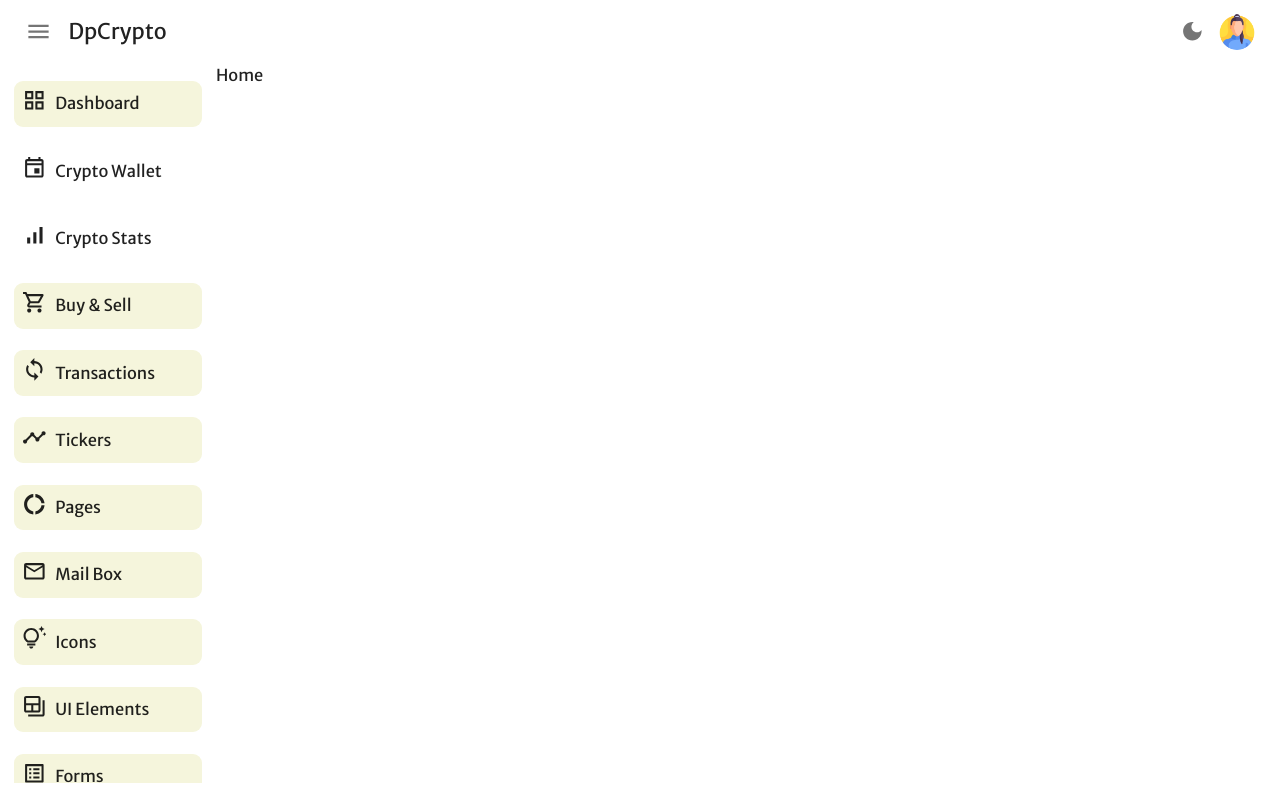
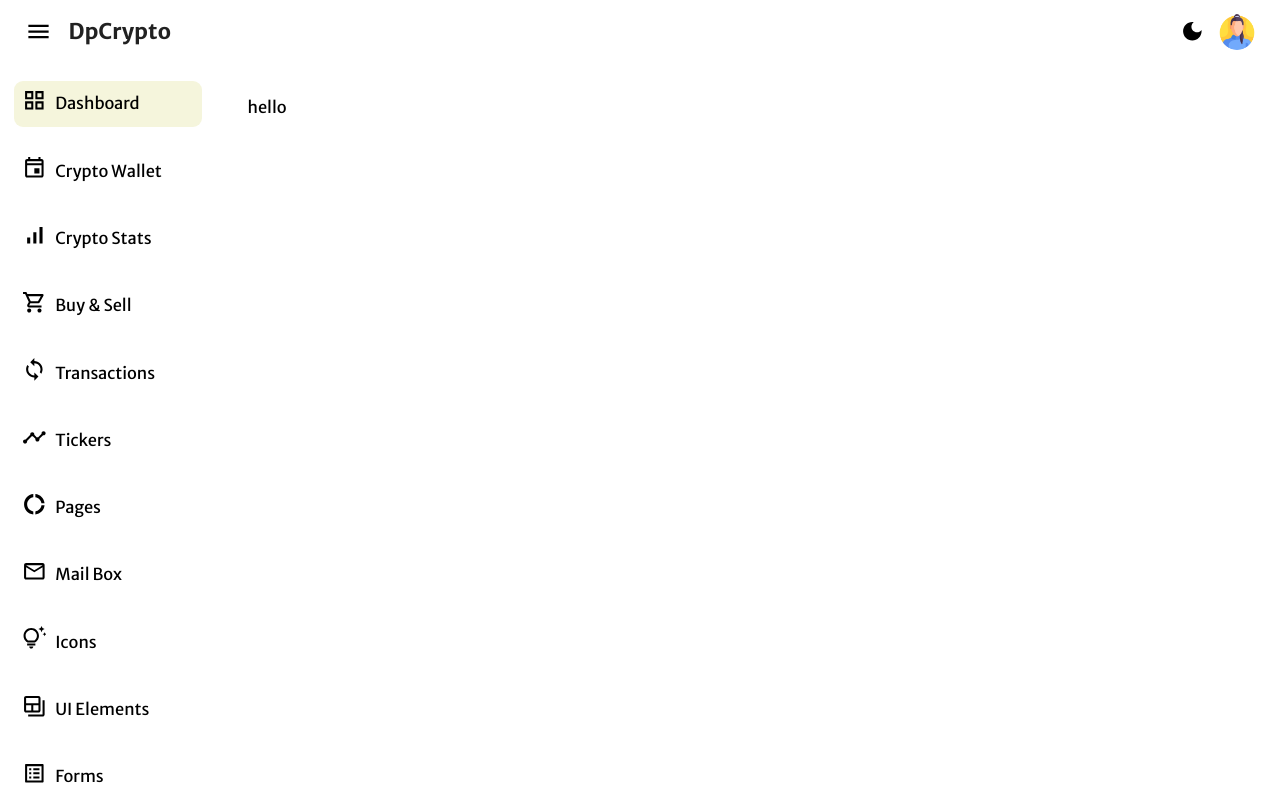
Before and after one commit to Shukura2/dp-crypto, a Next.js app: page / in a window 1280 px wide. Both pictures are taken after a click on the button 1192 px from the left and 31 px from the top of the page. Built offline with nearby package versions, Linux system fonts and the light colour scheme.

Commit message:
Modify navbar

```diff
--- a/app/globals.css
+++ b/app/globals.css
@@ -1,3 +1,5 @@
+@import url('https://fonts.googleapis.com/css2?family=Merriweather+Sans:wght@300;400;500;600;700;800&display=swap');
+
 html {
   height: 100%;
 }
@@ -10,6 +12,7 @@ html {
 }
 body{
   font-size: 16px;
+  font-family: 'Merriweather Sans', sans-serif;
   font-weight: 400;
   line-height: 1.5;
   zoom: 90%;
--- a/app/layout.tsx
+++ b/app/layout.tsx
@@ -23,7 +23,14 @@ export default function RootLayout({
 
   return (
     <html lang="en">
-      <body className={merriweatherSans.className}>
+      <head>
+        <title>DP Crypto</title>
+      </head>
+
+      <body
+        className={merriweatherSans.className}
+        style={{ backgroundColor: theme.palette.background.default }}
+      >
         <ColorModeContext.Provider value={colorMode}>
           <ThemeProvider theme={theme}>
             <CssBaseline />
@@ -42,6 +49,7 @@ export default function RootLayout({
                   sx={{
                     marginTop: "70px",
                     marginLeft: max ? "240px" : "150px",
+                    color: theme.palette.primary.dark,
                     "@media (max-width: 767px)": {
                       marginLeft: "0",
                     },
--- a/app/page.tsx
+++ b/app/page.tsx
@@ -1,7 +1,12 @@
 "use client";
+import Dashboard from "@/components/dashboard";
 
 const Home = () => {
-  return <div>Home</div>;
+  return (
+    <div>
+      <Dashboard />
+    </div>
+  );
 };
 
 export default Home;
--- a/components/Sidebar.tsx
+++ b/components/Sidebar.tsx
@@ -26,6 +26,7 @@ const Sidebar = ({ max }: Props) => {
             position: "fixed",
             overflow: "scroll",
             top: "70px",
+            backgroundColor: theme.palette.background.default,
             "::-webkit-scrollbar": {
               display: "none",
             },
@@ -53,6 +54,7 @@ const Sidebar = ({ max }: Props) => {
                     borderRadius: "10px",
                     backgroundColor:
                       pathname === label.path ? theme.palette.primary.main : "",
+                    color: theme.palette.primary.dark,
                     ":hover": {
                       background: theme.palette.primary.main,
                     },
@@ -81,6 +83,7 @@ const Sidebar = ({ max }: Props) => {
             position: "fixed",
             overflow: "scroll",
             top: "70px",
+            backgroundColor: theme.palette.background.default,
             "::-webkit-scrollbar": {
               display: "none",
             },
@@ -109,6 +112,7 @@ const Sidebar = ({ max }: Props) => {
                     textAlign: "center",
                     backgroundColor:
                       pathname === label.path ? theme.palette.primary.main : "",
+                    color: theme.palette.primary.dark,
                     ":hover": {
                       background: theme.palette.primary.main,
                     },
--- a/components/StaticData/navbarLinks.tsx
+++ b/components/StaticData/navbarLinks.tsx
@@ -38,21 +38,21 @@ export const links = [
   {
     icon: <ShoppingCartOutlinedIcon />,
     title: "Buy & Sell",
-    path: "/",
+    path: "#",
   },
-  { icon: <LoopOutlinedIcon />, title: "Transactions", path: "/" },
-  { icon: <TimelineOutlinedIcon />, title: "Tickers", path: "/" },
-  { icon: <DonutLargeOutlinedIcon />, title: "Pages", path: "/" },
-  { icon: <EmailOutlinedIcon />, title: "Mail Box", path: "/" },
-  { icon: <TipsAndUpdatesOutlinedIcon />, title: "Icons", path: "/" },
+  { icon: <LoopOutlinedIcon />, title: "Transactions", path: "#" },
+  { icon: <TimelineOutlinedIcon />, title: "Tickers", path: "#" },
+  { icon: <DonutLargeOutlinedIcon />, title: "Pages", path: "#" },
+  { icon: <EmailOutlinedIcon />, title: "Mail Box", path: "#" },
+  { icon: <TipsAndUpdatesOutlinedIcon />, title: "Icons", path: "#" },
   {
     icon: <BackupTableOutlinedIcon />,
     title: "UI Elements",
-    path: "/",
+    path: "#",
   },
-  { icon: <ListAltOutlinedIcon />, title: "Forms", path: "/" },
-  { icon: <WidgetsOutlinedIcon />, title: "Widgets", path: "/" },
-  { icon: <TableChartOutlinedIcon />, title: "Table", path: "/" },
-  { icon: <AutoGraphOutlinedIcon />, title: "Charts", path: "/" },
-  { icon: <PublicOutlinedIcon />, title: "Maps", path: "/" },
+  { icon: <ListAltOutlinedIcon />, title: "Forms", path: "#" },
+  { icon: <WidgetsOutlinedIcon />, title: "Widgets", path: "#" },
+  { icon: <TableChartOutlinedIcon />, title: "Table", path: "#" },
+  { icon: <AutoGraphOutlinedIcon />, title: "Charts", path: "#" },
+  { icon: <PublicOutlinedIcon />, title: "Maps", path: "#" },
 ];
--- /dev/null
+++ b/components/dashboard/Analytics.tsx
@@ -0,0 +1,14 @@
+"use client";
+import Box from "@mui/material/Box";
+import { useTheme } from "@mui/material";
+import Typography from "@mui/material/Typography";
+
+const Analytics = () => {
+  return (
+    <Box>
+      <Typography>hello</Typography>
+    </Box>
+  );
+};
+
+export default Analytics;
--- /dev/null
+++ b/components/dashboard/index.tsx
@@ -0,0 +1,20 @@
+"use client";
+import Box from "@mui/material/Box";
+import Typography from "@mui/material/Typography";
+import Analytics from "./Analytics";
+
+const Dashboard = () => {
+  return (
+    <Box
+      sx={{
+        maxWidth: "1440px",
+        margin: "0 auto",
+        padding: { xs: "20px", md: "35px" },
+      }}
+    >
+      <Analytics />
+    </Box>
+  );
+};
+
+export default Dashboard;
--- a/components/navbar/index.tsx
+++ b/components/navbar/index.tsx
@@ -55,7 +55,9 @@ const Navbar = ({ setMax }: any) => {
               }
             }}
           >
-            <MenuIcon sx={{ fontSize: "30px" }} />
+            <MenuIcon
+              sx={{ fontSize: "30px", color: theme.palette.primary.dark }}
+            />
           </IconButton>
 
           <Typography variant="h3" sx={{ marginLeft: "10px" }}>
@@ -65,7 +67,11 @@ const Navbar = ({ setMax }: any) => {
 
         <Box sx={{ display: "flex", alignItems: "center" }}>
           <IconButton onClick={colorMode.toggleColorMode}>
-            {theme.palette.mode === "dark" ? <WbSunnyIcon /> : <DarkModeIcon />}
+            {theme.palette.mode === "dark" ? (
+              <WbSunnyIcon sx={{ color: theme.palette.primary.dark }} />
+            ) : (
+              <DarkModeIcon sx={{ color: theme.palette.primary.dark }} />
+            )}
           </IconButton>
           <Box>
             <IconButton onClick={handleOpenUserMenu}>
--- a/theme/color.ts
+++ b/theme/color.ts
@@ -7,6 +7,7 @@ const colors = (mode: any) => ({
           300: "#94e2cd",
           400: "#70d8bd",
           500: "#4cceac",
+          600: "#fff",
         },
         redAccent: {
           100: "#f8dcdb",
@@ -43,6 +44,7 @@ const colors = (mode: any) => ({
           300: "#F9F6EE",
           400: "#F5F5DC",
           500: "#EDEADE",
+          600: "#000",
         },
       }),
 });
--- a/theme/index.ts
+++ b/theme/index.ts
@@ -20,6 +20,7 @@ export const themeSettings = (mode: string) => {
         ? {
             primary: {
               main: colorTheme.blueAccent[200],
+              dark: colorTheme.blueAccent[600],
             },
             secondary: { main: colorTheme.greenAccent[500] },
             neutral: {
@@ -34,6 +35,7 @@ export const themeSettings = (mode: string) => {
         : {
             primary: {
               main: colorTheme.blueAccent[400],
+              dark: colorTheme.blueAccent[600],
             },
             secondary: {
               main: colorTheme.greenAccent[500],
--- a/theme/typography.ts
+++ b/theme/typography.ts
@@ -3,6 +3,7 @@ import { merriweatherSans } from "@/font";
 const typography = {
   fontFamily: [merriweatherSans, "Arial", "sans-serif"],
   fontSize: 16,
+
   h1: {
     fontFamily: [merriweatherSans, "Arial", "sans-serif"],
     fontSize: 40,
@@ -16,7 +17,7 @@ const typography = {
   h3: {
     fontFamily: [merriweatherSans, "Arial", "sans-serif"],
     fontSize: 24,
-    fontWeight: 400,
+    fontWeight: 700,
   },
   h4: {
     fontFamily: [merriweatherSans, "Arial", "sans-serif"],
```
